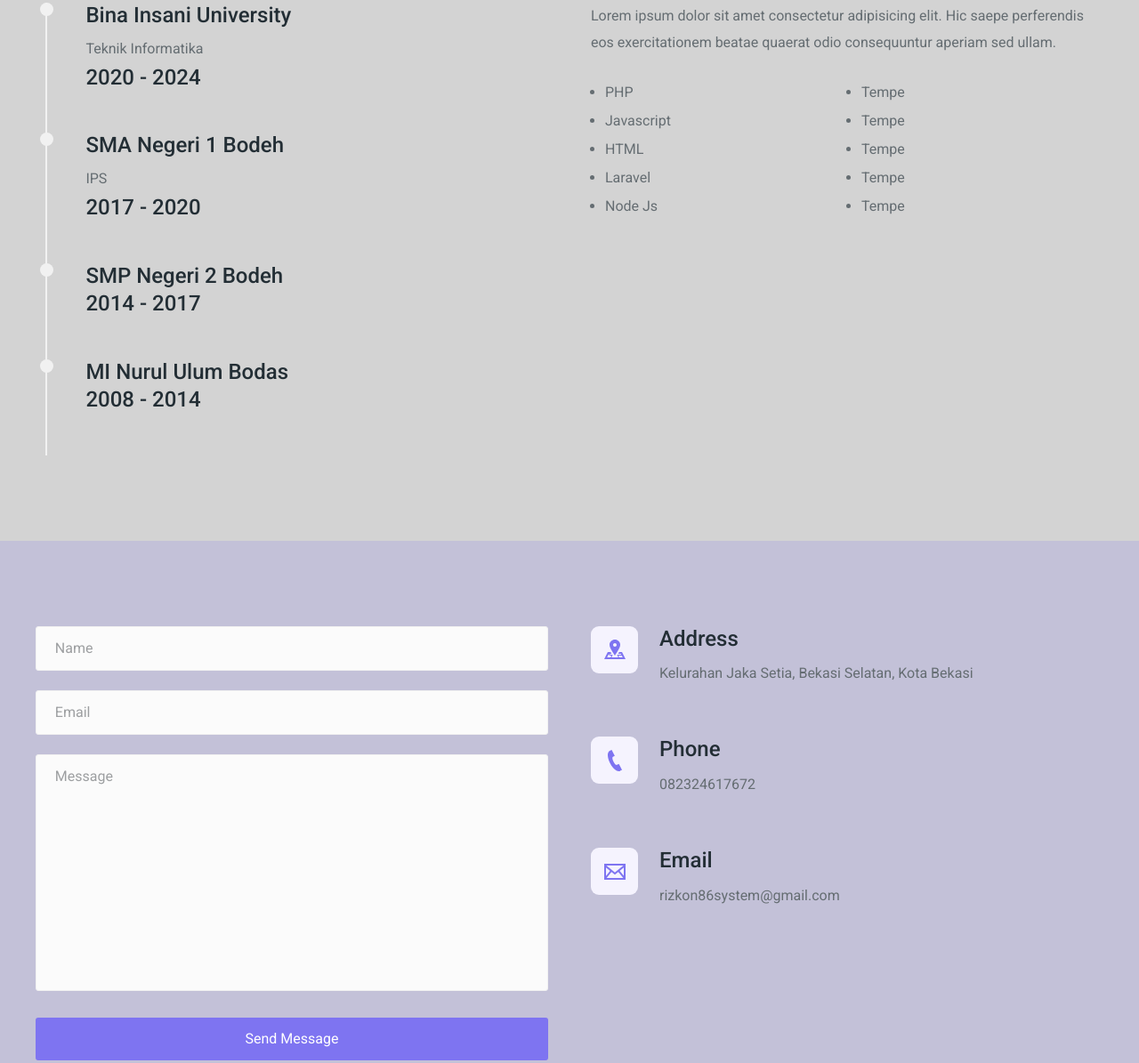
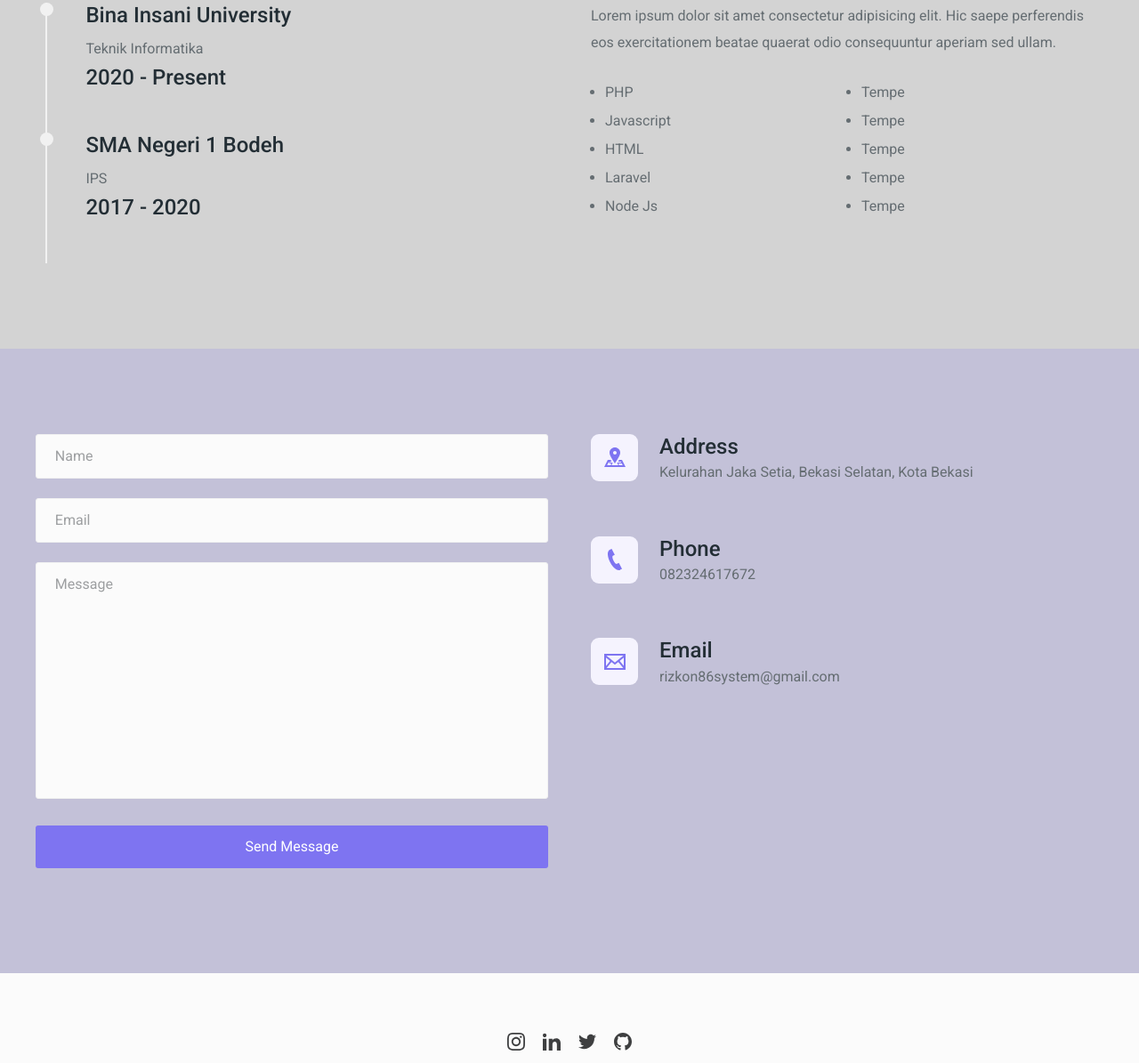
Before and after one commit to rizkon86recount/portfolio, a plain HTML site: page index.html in a window 1280 px wide. Shown: the part 2590-3785 px from the top of the page at 89% size. Drawn offline with nearby package versions, Linux system fonts and the light colour scheme.

Commit message:
perbaiki margin dan hapus smp sd

```diff
--- a/index.html
+++ b/index.html
@@ -253,7 +253,7 @@
               <div class="education-info">
                 <h4 class="education-title">Bina Insani University</h4>
                 <p>Teknik Informatika</p>
-                <h4 class="education-years">2020 - 2024</h4>
+                <h4 class="education-years">2020 - Present</h4>
               </div>
             </div>
             <!-- education2 -->
@@ -268,7 +268,7 @@
               </div>
             </div>
             <!-- education3 -->
-            <div class="education">
+            <!-- <div class="education">
               <div class="line">
                 <div></div>
               </div>
@@ -277,9 +277,9 @@
                 <p></p>
                 <h4 class="education-years">2014 - 2017</h4>
               </div>
-            </div>
+            </div> -->
             <!-- education4 -->
-            <div class="education">
+            <!-- <div class="education">
               <div class="line">
                 <div></div>
               </div>
@@ -288,7 +288,7 @@
                 <p></p>
                 <h4 class="education-years">2008 - 2014</h4>
               </div>
-            </div>
+            </div> -->
           </div>
           <div class="skills-right">
             <p>
@@ -364,7 +364,7 @@
             </div>
             <div class="contact-item-detail">
               <h4>Address</h4>
-              <p>Kelurahan Jaka Setia, Bekasi Selatan, Kota Bekasi</p>
+              <p class="alamat">Kelurahan Jaka Setia, Bekasi Selatan, Kota Bekasi</p>
             </div>
           </div>
           <!-- contact item2 -->
@@ -383,7 +383,7 @@
             </div>
             <div class="contact-item-detail">
               <h4>Phone</h4>
-              <p>082324617672</p>
+              <p class="nomer">082324617672</p>
             </div>
           </div>
           <!-- contact item3 -->
@@ -402,7 +402,7 @@
             </div>
             <div class="contact-item-detail">
               <h4>Email</h4>
-              <p>rizkon86system@gmail.com</p>
+              <p class="email">rizkon86system@gmail.com</p>
             </div>
           </div>
         </div>
--- a/styles/style.css
+++ b/styles/style.css
@@ -478,3 +478,16 @@ footer {
 .education-years {
   margin-top: -20px;
 }
+
+/* area bawah kontak */
+.email {
+  margin-top: -10px;
+}
+
+.nomer {
+  margin-top: -10px;
+}
+
+.alamat {
+  margin-top: -10px;
+}
```
